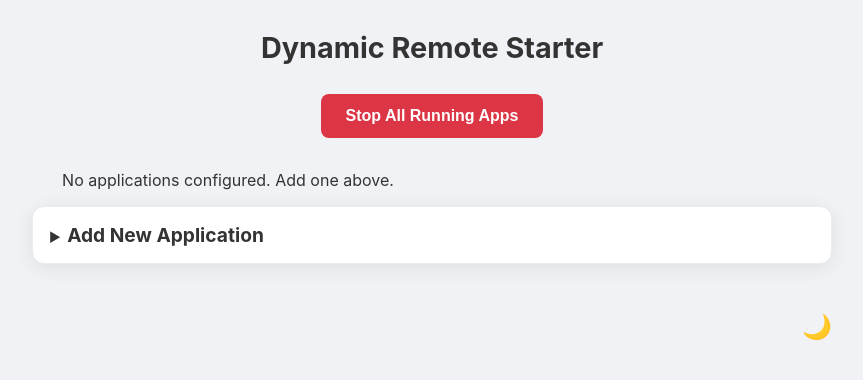
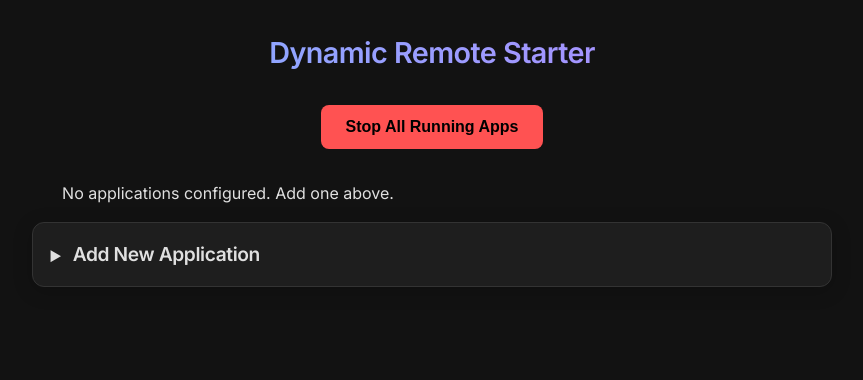
Before and after one commit to vqMP7pwqBefqkoG/dynamic-remote-starter, a Flask app: page / in a window 1280 px wide. Shown: the top 380 px of the page, without its empty margins (208-1071 px from the left). Run offline with Flask 3, Linux system fonts and the light colour scheme; data that the repository does not hold is empty.

Commit message:
feat(ui): apply new dark mode UI guidelines and gradient title

```diff
--- a/static/css/style.css
+++ b/static/css/style.css
@@ -1,50 +1,251 @@
 :root {
-    --bg-color: #f0f2f5; --card-bg: #ffffff; --text-color: #333; --border-color: #e9ecef;
-    --primary-color: #007bff; --primary-hover: #0056b3; --danger-color: #dc3545; --danger-hover: #b02a37;
-    --secondary-color: #6c757d; --secondary-hover: #545b62; --success-color: #28a745;
-    --icon-btn-bg: #e9ecef; --icon-btn-bg-hover: #d3d9df;
+    /* Color Palette (Dark Mode Base from UI Guidelines) */
+    --bg-color: #121212;
+    --surface-color: #1e1e1e;
+    --surface-hover: #2c2c2c;
+
+    --primary-color: #82b1ff;
+    --primary-hover: #a6c8ff;
+
+    --text-primary: #e0e0e0;
+    --text-secondary: #a0a0a0;
+
+    --border-color: #333333;
+
+    /* Typography & Spacing */
+    --font-family: 'Inter', 'Noto Sans JP', sans-serif;
+
+    --radius-sm: 4px;
+    --radius-md: 8px;
+    --radius-lg: 12px;
+
+    --transition-normal: 0.25s ease-in-out;
+
+    /* App specific variable mapped to guide variables */
+    --danger-color: #ff5252;
+    --danger-hover: #ff8a80;
+    --success-color: #69f0ae;
+    --icon-btn-bg: var(--surface-hover);
+    --icon-btn-bg-hover: #3c3c3c;
 }
 
-body.dark-mode {
-    --bg-color: #1a1a1a; --card-bg: #2c2c2c; --text-color: #f0f2f5; --border-color: #3a3a3a;
-    --icon-btn-bg: #404040; --icon-btn-bg-hover: #505050;
+body {
+    font-family: var(--font-family);
+    margin: 0;
+    background-color: var(--bg-color);
+    color: var(--text-primary);
+    line-height: 1.6;
+    -webkit-font-smoothing: antialiased;
+    -moz-osx-font-smoothing: grayscale;
 }
 
-body { font-family: -apple-system, BlinkMacSystemFont, "Segoe UI", Roboto, "Helvetica Neue", Arial, sans-serif; margin: 0; background-color: var(--bg-color); color: var(--text-color); transition: background-color 0.3s, color 0.3s; }
-.container { max-width: 800px; margin: 0 auto; padding: 1em; }
-h1 { text-align: center; margin: 0.5em 0 1em 0; font-size: clamp(1.5em, 5vw, 1.8em); }
-.footer-container { max-width: 800px; margin: 0 auto; padding: 1em; display: flex; justify-content: flex-end; align-items: center; }
-.theme-switcher { display: flex; align-items: center; }
-.theme-switcher label { font-size: 1.5em; cursor: pointer; }
-#theme-toggle { display: none; }
-.card { background: var(--card-bg); padding: 1em; margin-bottom: 1em; border-radius: 12px; box-shadow: 0 4px 20px rgba(0,0,0,0.08); border: 1px solid var(--border-color); }
-h2 { margin-top: 0; font-size: clamp(1em, 4vw, 1.2em); color: var(--text-color); border-bottom: 1px solid var(--border-color); padding-bottom: 0.5em; margin-bottom: 1em; white-space: nowrap; overflow: hidden; text-overflow: ellipsis; }
-.app-link, .app-link:visited {
+.container {
+    max-width: 800px;
+    margin: 0 auto;
+    padding: 1em;
+}
+
+h1 {
+    text-align: center;
+    margin: 0.5em 0 1em 0;
+    font-size: clamp(1.5em, 5vw, 1.8em);
+    font-weight: 600;
+    letter-spacing: -0.02em;
+    background: linear-gradient(90deg, var(--primary-color), #b388ff);
+    -webkit-background-clip: text;
+    -webkit-text-fill-color: transparent;
+}
+
+.footer-container {
+    display: none;
+}
+
+/* Removed Theme Switcher */
+.card {
+    background: var(--surface-color);
+    padding: 1em;
+    margin-bottom: 1em;
+    border-radius: var(--radius-lg);
+    box-shadow: 0 4px 20px rgba(0, 0, 0, 0.2);
+    border: 1px solid var(--border-color);
+}
+
+h2 {
+    font-weight: 600;
+    letter-spacing: -0.02em;
+    margin-top: 0;
+    font-size: clamp(1em, 4vw, 1.2em);
+    color: var(--text-primary);
+    border-bottom: 1px solid var(--border-color);
+    padding-bottom: 0.5em;
+    margin-bottom: 1em;
+    white-space: nowrap;
+    overflow: hidden;
+    text-overflow: ellipsis;
+}
+
+.app-link,
+.app-link:visited {
     text-decoration: none;
     color: inherit;
 }
-.status-container { display: flex; align-items: center; gap: 0.5em; }
-.status { font-weight: bold; padding: 0.2em 0.6em; border-radius: 1em; color: white; font-size: 0.8em; }
-.status-running { background-color: var(--success-color); }
-.status-stopped { background-color: var(--danger-color); }
-.status-unknown { background-color: var(--secondary-color); }
-.card-footer { display: flex; justify-content: space-between; align-items: center; }
-.buttons { display: flex; gap: 0.75em; }
-.icon-btn { background-color: var(--icon-btn-bg); color: var(--text-color); border: none; border-radius: 50%; width: 36px; height: 36px; display: inline-flex; align-items: center; justify-content: center; font-size: 1.1em; cursor: pointer; transition: all 0.2s ease; }
-.icon-btn:hover { background-color: var(--icon-btn-bg-hover); transform: scale(1.1); }
-.start-btn { color: var(--primary-color); }
-.start-btn.disabled { color: var(--secondary-color); cursor: not-allowed; opacity: 0.5; }
-.stop-btn { color: var(--secondary-color); }
-.stop-btn.active { color: var(--danger-color); }
-.delete-btn { color: #fff; }
-.message { margin-top: 1.5em; padding: 1em; background-color: var(--border-color); border-radius: 8px; text-align: center; display: none; word-break: break-all; }
-#app-list { display: grid; grid-template-columns: repeat(2, 1fr); gap: 1em; }
-.form-grid-add-app { display: grid; grid-template-columns: 2fr 1fr; gap: 1em; margin-bottom: 1em; }
-input[type="text"], input[type="number"] { padding: 0.8em; border: 1px solid var(--border-color); border-radius: 6px; font-size: 1em; width: 100%; box-sizing: border-box; background-color: var(--card-bg); color: var(--text-color); }
-.help-text { font-size: 0.85em; color: #6c757d; margin-top: 0.5em; text-align: center; }
-.add-form-btn-container { text-align: right; margin-top: 1em; }
-.add-form-btn { padding: 0.8em 1.2em; border: none; border-radius: 6px; cursor: pointer; font-size: 1em; font-weight: 600; color: white; transition: all 0.2s ease; background-color: var(--primary-color); }
-.add-form-btn:hover { background-color: var(--primary-hover); }
+
+.status-container {
+    display: flex;
+    align-items: center;
+    gap: 0.5em;
+}
+
+.status {
+    font-weight: bold;
+    padding: 0.2em 0.6em;
+    border-radius: 1em;
+    color: white;
+    font-size: 0.8em;
+}
+
+.status-running {
+    background-color: var(--success-color);
+}
+
+.status-stopped {
+    background-color: var(--danger-color);
+}
+
+.status-unknown {
+    background-color: var(--border-color);
+    color: var(--text-secondary);
+}
+
+.card-footer {
+    display: flex;
+    justify-content: space-between;
+    align-items: center;
+}
+
+.buttons {
+    display: flex;
+    gap: 0.75em;
+}
+
+.icon-btn {
+    background-color: var(--icon-btn-bg);
+    color: var(--text-primary);
+    border: none;
+    border-radius: 50%;
+    width: 36px;
+    height: 36px;
+    display: inline-flex;
+    align-items: center;
+    justify-content: center;
+    font-size: 1.1em;
+    cursor: pointer;
+    transition: all var(--transition-normal);
+}
+
+.icon-btn:hover {
+    background-color: var(--icon-btn-bg-hover);
+    transform: translateY(-1px);
+}
+
+.start-btn {
+    color: var(--primary-color);
+}
+
+.start-btn.disabled {
+    color: var(--secondary-color);
+    cursor: not-allowed;
+    opacity: 0.5;
+}
+
+.stop-btn {
+    color: var(--secondary-color);
+}
+
+.stop-btn.active {
+    color: var(--danger-color);
+}
+
+.delete-btn {
+    color: #fff;
+}
+
+.message {
+    margin-top: 1.5em;
+    padding: 1em;
+    background-color: var(--surface-hover);
+    border: 1px solid var(--border-color);
+    border-radius: var(--radius-md);
+    text-align: center;
+    display: none;
+    word-break: break-all;
+}
+
+#app-list {
+    display: grid;
+    grid-template-columns: repeat(2, 1fr);
+    gap: 1em;
+}
+
+.form-grid-add-app {
+    display: grid;
+    grid-template-columns: 2fr 1fr;
+    gap: 1em;
+    margin-bottom: 1em;
+}
+
+input[type="text"],
+input[type="number"] {
+    padding: 0.8em;
+    border: 1px solid var(--border-color);
+    border-radius: var(--radius-md);
+    font-size: 1em;
+    width: 100%;
+    box-sizing: border-box;
+    background-color: var(--bg-color);
+    color: var(--text-primary);
+    transition: all var(--transition-normal);
+    outline: none;
+}
+
+input[type="text"]:focus,
+input[type="number"]:focus {
+    border-color: var(--primary-color);
+    box-shadow: 0 0 0 2px rgba(130, 177, 255, 0.2);
+}
+
+input::placeholder {
+    color: var(--text-secondary);
+}
+
+.help-text {
+    font-size: 0.85em;
+    color: var(--text-secondary);
+    margin-top: 0.5em;
+    text-align: center;
+}
+
+.add-form-btn-container {
+    text-align: right;
+    margin-top: 1em;
+}
+
+.add-form-btn {
+    padding: 0.8em 1.2em;
+    border: none;
+    border-radius: var(--radius-md);
+    cursor: pointer;
+    font-size: 1em;
+    font-weight: 600;
+    color: #000;
+    transition: all var(--transition-normal);
+    background-color: var(--primary-color);
+}
+
+.add-form-btn:hover {
+    background-color: var(--primary-hover);
+    transform: translateY(1px);
+}
 
 .global-controls {
     text-align: center;
@@ -54,27 +255,30 @@ input[type="text"], input[type="number"] { padding: 0.8em; border: 1px solid var
 .stop-all-btn {
     padding: 0.8em 1.5em;
     border: none;
-    border-radius: 8px;
+    border-radius: var(--radius-md);
     cursor: pointer;
     font-size: 1em;
     font-weight: 600;
-    color: white;
+    color: #000;
     background-color: var(--danger-color);
-    transition: background-color 0.2s ease;
+    transition: all var(--transition-normal);
 }
 
 .stop-all-btn:hover {
     background-color: var(--danger-hover);
+    transform: translateY(1px);
 }
 
 /* Drag and Drop Styles */
 .card {
     transition: transform 0.2s ease-in-out;
 }
+
 .card.dragging {
     opacity: 0.5;
     transform: scale(0.95);
 }
+
 .drag-over {
     border-style: dashed;
     border-color: var(--primary-color);
@@ -83,67 +287,94 @@ input[type="text"], input[type="number"] { padding: 0.8em; border: 1px solid var
 
 /* Accordion Styles */
 details.card {
-    padding: 0; /* Reset padding for the details element itself */
+    padding: 0;
+    /* Reset padding for the details element itself */
 }
-details > summary {
+
+details>summary {
     padding: 1em;
     cursor: pointer;
-    list-style: none; /* Remove default marker */
+    list-style: none;
+    /* Remove default marker */
 }
-details > summary::-webkit-details-marker {
-    display: none; /* Remove default marker for Chrome/Safari */
+
+details>summary::-webkit-details-marker {
+    display: none;
+    /* Remove default marker for Chrome/Safari */
 }
-details > summary::before {
+
+details>summary::before {
     content: '▶';
     margin-right: 0.5em;
     font-size: 0.8em;
     display: inline-block;
     transition: transform 0.2s;
 }
-details[open] > summary::before {
+
+details[open]>summary::before {
     transform: rotate(90deg);
 }
-details > summary > h2 {
-    display: inline; /* Allow h2 to be on the same line as the marker */
+
+details>summary>h2 {
+    display: inline;
+    /* Allow h2 to be on the same line as the marker */
     margin: 0;
     border: none;
     padding: 0;
 }
-details > form {
-    padding: 0 1em 1em 1em; /* Add padding to the form inside */
+
+details>form {
+    padding: 0 1em 1em 1em;
+    /* Add padding to the form inside */
     border-top: 1px solid var(--border-color);
     margin-top: 1em;
 }
 
 @media (max-width: 480px) {
     .container {
-        padding: 0.3em; /* Further reduced padding */
+        padding: 0.3em;
+        /* Further reduced padding */
     }
+
     #app-list {
-        gap: 0.3em; /* Further reduced gap */
+        gap: 0.3em;
+        /* Further reduced gap */
     }
+
     .card {
-        padding: 0.6em; /* Further reduced padding */
+        padding: 0.6em;
+        /* Further reduced padding */
     }
+
     .icon-btn {
-        width: 30px; /* Slightly smaller buttons */
+        width: 30px;
+        /* Slightly smaller buttons */
         height: 30px;
         font-size: 0.9em;
     }
+
     .buttons {
-        gap: 0.3em; /* Further reduced gap */
+        gap: 0.3em;
+        /* Further reduced gap */
     }
+
     h2 {
-        font-size: clamp(0.9em, 3.5vw, 1.1em); /* Even smaller h2 on very small screens */
+        font-size: clamp(0.9em, 3.5vw, 1.1em);
+        /* Even smaller h2 on very small screens */
     }
 }
 
-@media (max-width: 360px) { /* For very small screens, switch to single column */
+@media (max-width: 360px) {
+
+    /* For very small screens, switch to single column */
     #app-list {
         grid-template-columns: 1fr;
-        gap: 0.5em; /* A bit more gap for single column */
+        gap: 0.5em;
+        /* A bit more gap for single column */
     }
+
     .card {
-        padding: 0.8em; /* Slightly more padding for single column */
+        padding: 0.8em;
+        /* Slightly more padding for single column */
     }
 }
--- a/static/js/main.js
+++ b/static/js/main.js
@@ -249,29 +249,7 @@ document.getElementById('add-app-form').addEventListener('submit', async (e) =>
     }
 });
 
-// --- Theme Switching ---
-const themeToggle = document.getElementById('theme-toggle');
-const themeLabel = document.querySelector('.theme-switcher label');
-
-function applyTheme(isDark) {
-    if (isDark) {
-        document.body.classList.add('dark-mode');
-        themeLabel.textContent = '☀️';
-        themeToggle.checked = true;
-    } else {
-        document.body.classList.remove('dark-mode');
-        themeLabel.textContent = '🌙';
-        themeToggle.checked = false;
-    }
-}
-
-function toggleTheme() {
-    const isDark = themeToggle.checked;
-    applyTheme(isDark);
-    localStorage.setItem('theme', isDark ? 'dark' : 'light');
-}
-
-themeToggle.addEventListener('change', toggleTheme);
+// --- Theme Switching Removed (Forced Dark Mode) ---
 
 function stopAllApps() {
     if (!confirm('Are you sure you want to stop all running applications?')) {
@@ -300,14 +278,7 @@ document.addEventListener('DOMContentLoaded', () => {
     // Stop All button
     document.getElementById('stop-all-btn').addEventListener('click', stopAllApps);
 
-    // Load theme
-    const savedTheme = localStorage.getItem('theme');
-    if (savedTheme) {
-        applyTheme(savedTheme === 'dark');
-    } else {
-        const prefersDark = window.matchMedia && window.matchMedia('(prefers-color-scheme: dark)').matches;
-        applyTheme(prefersDark);
-    }
+    // Theme handling removed (forced dark mode)
 
     // Init Drag and Drop
     initDragAndDrop();
--- a/templates/index.html
+++ b/templates/index.html
@@ -1,11 +1,16 @@
 <!DOCTYPE html>
 <html lang="ja">
+
 <head>
     <meta charset="UTF-8">
     <meta name="viewport" content="width=device-width, initial-scale=1.0">
     <title>Dynamic Remote Starter</title>
-    <link rel="stylesheet" href="{{ url_for('static', filename='css/style.css') }}">
+    <link
+        href="https://fonts.googleapis.com/css2?family=Inter:wght@400;500;600&family=Noto+Sans+JP:wght@400;500;600&display=swap"
+        rel="stylesheet">
+    <link rel="stylesheet" href="{{ url_for('static', filename='css/style.css') }}?v=1.1">
 </head>
+
 <body data-secret-path="{{ SECRET_PATH }}">
     <div class="container">
         <h1>Dynamic Remote Starter</h1>
@@ -15,26 +20,25 @@
         <div id="message-box" class="message"></div>
         <div id="app-list"></div>
         <details class="card">
-            <summary><h2>Add New Application</h2></summary>
+            <summary>
+                <h2>Add New Application</h2>
+            </summary>
             <form id="add-app-form">
                 <div class="form-grid-add-app">
                     <input type="text" id="app-name" placeholder="Application Name (e.g., MyServer)" required>
                     <input type="number" id="app-port" placeholder="Port (e.g., 8888)">
                 </div>
-                <input type="text" id="app-path" placeholder="Full Path to .bat file (e.g., C:\path\to\start.bat)" required>
-                <p class="help-text">Hint: In Windows, you can Shift + Right-click on a file and select "Copy as path".</p>
+                <input type="text" id="app-path" placeholder="Full Path to .bat file (e.g., C:\path\to\start.bat)"
+                    required>
+                <p class="help-text">Hint: In Windows, you can Shift + Right-click on a file and select "Copy as path".
+                </p>
                 <div class="add-form-btn-container">
                     <button type="submit" class="add-form-btn">Add</button>
                 </div>
             </form>
         </details>
     </div>
-    <footer class="footer-container">
-        <div class="theme-switcher">
-            <label for="theme-toggle">🌙</label>
-            <input type="checkbox" id="theme-toggle">
-        </div>
-    </footer>
-    <script src="{{ url_for('static', filename='js/main.js') }}"></script>
+    <script src="{{ url_for('static', filename='js/main.js') }}?v=1.1"></script>
 </body>
+
 </html>
```
